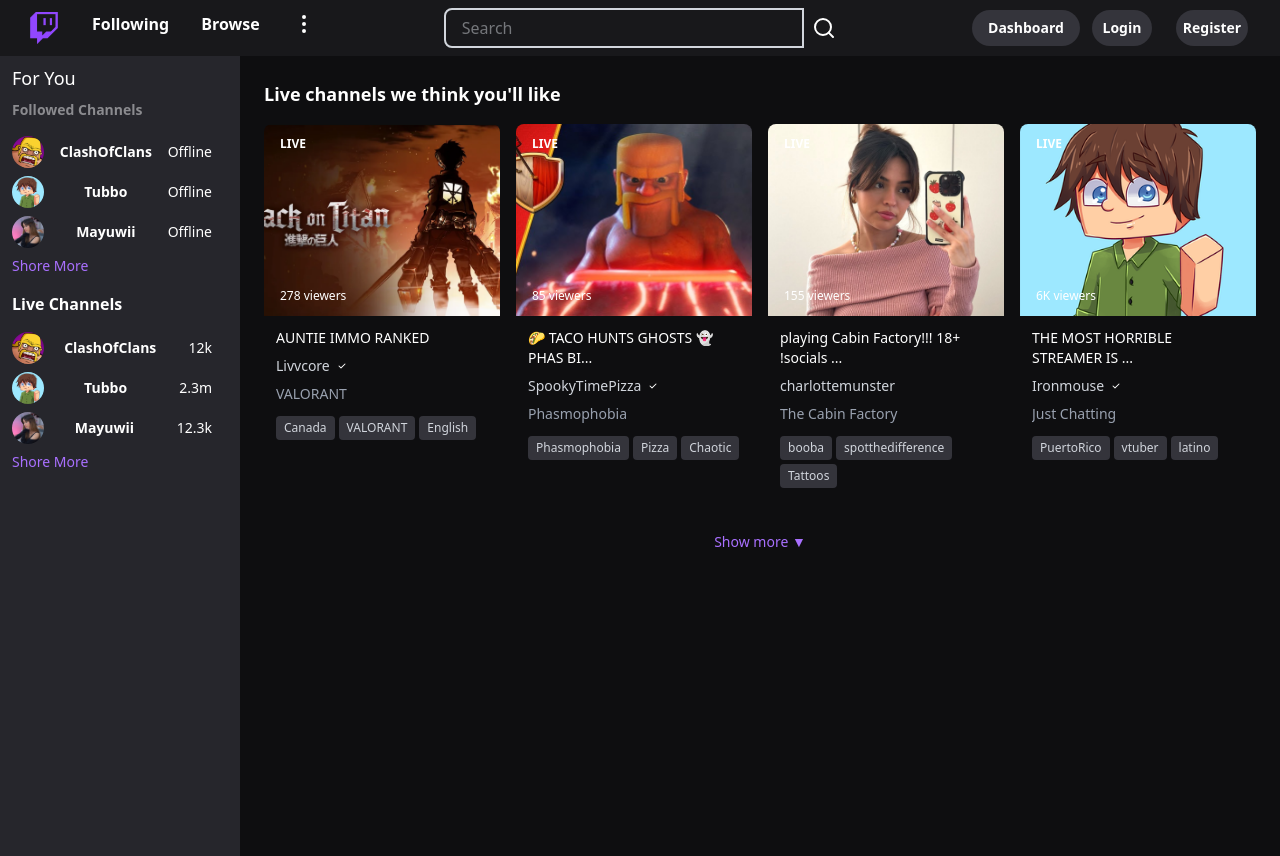
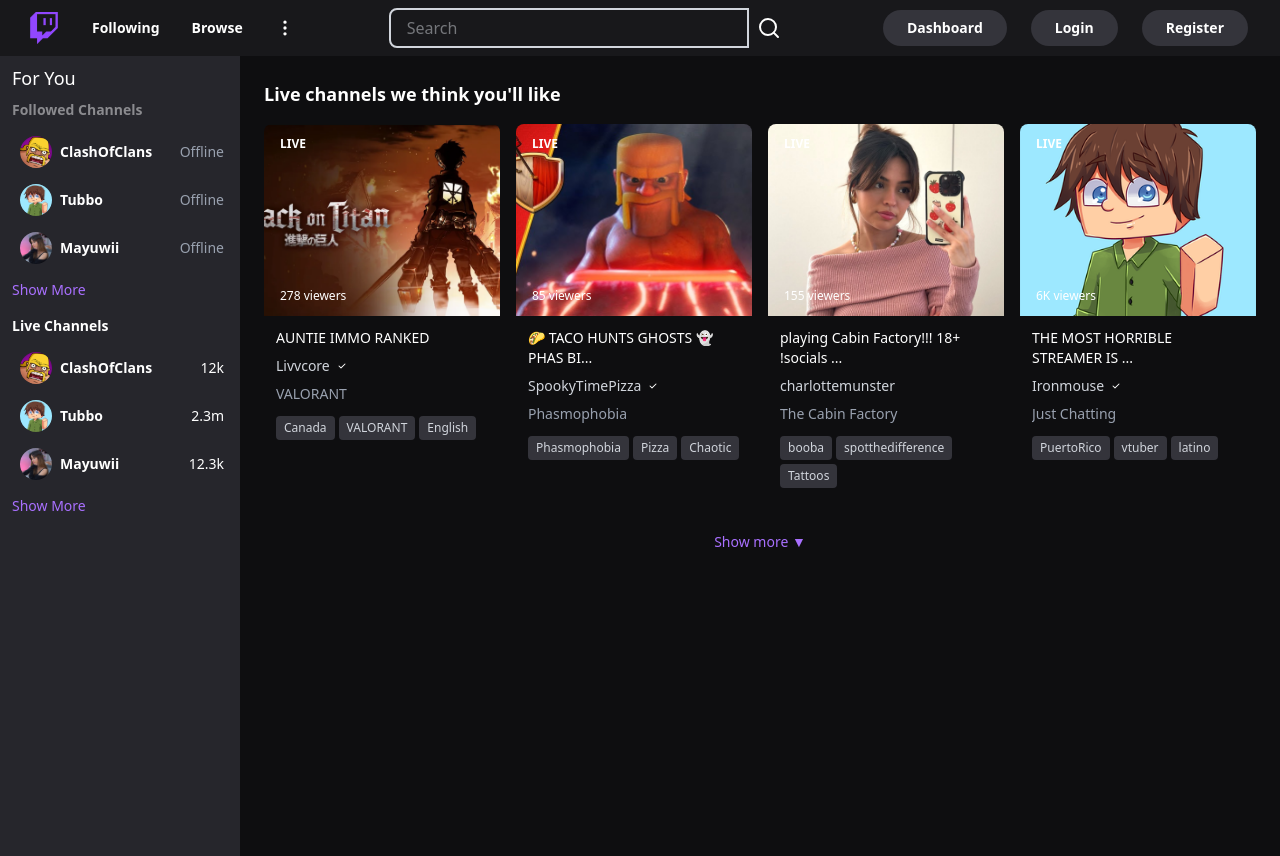
Before and after one commit to NaqibullahSarwari/Kickstream-Project, a Next.js app in the folder client/: page / in a window 1280 px wide. Built offline with nearby package versions, Linux system fonts and the light colour scheme.

Commit message:
Responsive Design...

```diff
--- a/client/components/ui/Dashboard.jsx
+++ b/client/components/ui/Dashboard.jsx
@@ -3,14 +3,13 @@
 
 const Dashboard = () => {
   return (
-    <div className="flex justify-around space-x-4 mr-3">
-      <div className="flex justify-center rounded-3xl">
-        <Link href="/dashboard">
-          <button className="text-white font-semibold text-sm bg-[#34343B] hover:bg-[#46464f] rounded-3xl h-9 w-27 ">
-            Dashboard
-          </button>
-        </Link>
-      </div>
+    <div className="flex justify-center">
+      <Link href="/dashboard">
+        <button className="text-white font-semibold text-xs sm:text-sm bg-[#34343B] hover:bg-[#46464f] rounded-3xl h-8 sm:h-9 px-3 sm:px-4 md:px-6 transition-colors">
+          <span className="hidden md:inline">Dashboard</span>
+          <span className="md:hidden">Dash</span>
+        </button>
+      </Link>
     </div>
   );
 };
--- a/client/components/ui/FollowedChannels.jsx
+++ b/client/components/ui/FollowedChannels.jsx
@@ -6,53 +6,62 @@
 import Image from "next/image"
 
 const FollowedChannels = () => {
+  const channels = [
+    {
+      id: 1,
+      logo: clashofclansLogo,
+      name: "ClashOfClans",
+      status: "Offline",
+      alt: "Clash of clans Logo"
+    },
+    {
+      id: 2,
+      logo: tubboLogo,
+      name: "Tubbo",
+      status: "Offline",
+      alt: "Tubbo Logo"
+    },
+    {
+      id: 3,
+      logo: mayuwiiLogo,
+      name: "Mayuwii",
+      status: "Offline",
+      alt: "Mayuwii Logo"
+    }
+  ];
+
   return (
-    <div className="">
+    <div className="pr-2">
       <div>
-        <h1 className="text-[#8B8B8F] font-semibold text-sm pb-3">
+        <h1 className="text-[#8B8B8F] font-semibold text-xs sm:text-sm pb-3">
           Followed Channels
         </h1>
       </div>
-      <div>
-        <div className="bg-[#26262C] h-10 w-50 flex justify-between items-center">
-          <div className="flex justify-start">
-            <Image
-              src={clashofclansLogo}
-              alt="Clash of clans Logo"
-              className="h-8 w-8 rounded-4xl"
-            />
+      <div className="space-y-2">
+        {channels.map((channel) => (
+          <div
+            key={channel.id}
+            className="bg-[#26262C] hover:bg-[#2f2f35] h-10 w-full flex justify-between items-center px-2 rounded cursor-pointer transition-colors"
+          >
+            <div className="flex justify-start flex-shrink-0">
+              <Image
+                src={channel.logo}
+                alt={channel.alt}
+                className="h-7 w-7 sm:h-8 sm:w-8 rounded-full"
+              />
+            </div>
+            <h1 className="text-white font-semibold text-xs sm:text-sm truncate px-2 flex-1 text-left">
+              {channel.name}
+            </h1>
+            <h1 className="text-gray-400 text-xs sm:text-sm flex-shrink-0">
+              {channel.status}
+            </h1>
           </div>
-          <h1 className="text-white font-semibold text-sm">ClashOfClans</h1>
-          <h1 className="text-white text-sm">Offline</h1>
-        </div>
+        ))}
       </div>
-      <div>
-        <div className="bg-[#26262C] h-10 w-50 flex justify-between items-center">
-          <div className="flex justify-start">
-            <Image
-              src={tubboLogo}
-              alt="Clash of clans Logo"
-              className="h-8 w-8 rounded-4xl"
-            />
-          </div>
-          <h1 className="text-white font-semibold text-sm">Tubbo</h1>
-          <h1 className="text-white text-sm">Offline</h1>
-        </div>
-      </div>
-      <div>
-        <div className="bg-[#26262C] h-10 w-50 flex justify-between items-center">
-          <div className="flex justify-start">
-            <Image
-              src={mayuwiiLogo}
-              alt="Clash of clans Logo"
-              className="h-8 w-8 rounded-4xl"
-            />
-          </div>
-          <h1 className="text-white font-semibold text-sm">Mayuwii</h1>
-          <h1 className="text-white text-sm">Offline</h1>
-        </div>
-      </div>
-      <h1 className="text-[#A970FF] pt-1 text-sm font-normal">Shore More</h1>
+      <h1 className="text-[#A970FF] hover:text-white pt-3 text-xs sm:text-sm font-normal cursor-pointer transition-colors">
+        Show More
+      </h1>
     </div>
   );
 };
--- a/client/components/ui/LeftSideBar.jsx
+++ b/client/components/ui/LeftSideBar.jsx
@@ -7,13 +7,17 @@
 
 const LeftSideBar = () => {
   return (
-    <div className="flex justify-between space-x-8 ml-3">
-      <Link href="/">
-        <Image alt="Twitch Icon" src={twitchIcon} className="h-8 w-8" />
+    <div className="flex justify-between items-center space-x-2 sm:space-x-4 md:space-x-8 ml-2 sm:ml-3">
+      <Link href="/" className="flex-shrink-0">
+        <Image alt="Twitch Icon" src={twitchIcon} className="h-7 w-7 sm:h-8 sm:w-8" />
       </Link>
-      <h1 className="text-white font-semibold text-md">Following</h1>
-      <h1 className="text-white font-semibold text-md">Browse</h1>
-      <MoreVertical className="text-white" />
+      <h1 className="text-white font-semibold text-xs sm:text-sm md:text-md hover:text-[#A970FF] transition-colors cursor-pointer hidden sm:block">
+        Following
+      </h1>
+      <h1 className="text-white font-semibold text-xs sm:text-sm md:text-md hover:text-[#A970FF] transition-colors cursor-pointer hidden md:block">
+        Browse
+      </h1>
+      <MoreVertical className="text-white cursor-pointer hover:text-[#A970FF] transition-colors flex-shrink-0" size={20} />
     </div>
   );
 };
--- a/client/components/ui/LiveChannels.jsx
+++ b/client/components/ui/LiveChannels.jsx
@@ -5,60 +5,61 @@
 import Image from "next/image";
 
 const LiveChannels = () => {
+  const channels = [
+    {
+      id: 1,
+      logo: clashofclansLogo,
+      name: "ClashOfClans",
+      viewers: "12k",
+      alt: "Clash of clans Logo"
+    },
+    {
+      id: 2,
+      logo: tubboLogo,
+      name: "Tubbo",
+      viewers: "2.3m",
+      alt: "Tubbo Logo"
+    },
+    {
+      id: 3,
+      logo: mayuwiiLogo,
+      name: "Mayuwii",
+      viewers: "12.3k",
+      alt: "Mayuwii Logo"
+    }
+  ];
+
   return (
-    <div>
-      <h1 className="text-white font-semibold text-md pt-4 pb-3">
+    <div className="pr-2">
+      <h1 className="text-white font-semibold text-sm sm:text-md pt-4 pb-3">
         Live Channels
       </h1>
-      <div>
-        <div className="bg-[#26262C] h-10 w-50 flex justify-between items-center">
-          <div className="flex justify-start">
-            <Image
-              src={clashofclansLogo}
-              alt="Clash of clans Logo"
-              className="h-8 w-8 rounded-4xl"
-            />
+      <div className="space-y-2">
+        {channels.map((channel) => (
+          <div
+            key={channel.id}
+            className="bg-[#26262C] hover:bg-[#2f2f35] h-10 w-full flex justify-between items-center px-2 rounded cursor-pointer transition-colors"
+          >
+            <div className="flex justify-start flex-shrink-0">
+              <Image
+                src={channel.logo}
+                alt={channel.alt}
+                className="h-7 w-7 sm:h-8 sm:w-8 rounded-full"
+              />
+            </div>
+            <h1 className="text-white font-semibold text-xs sm:text-sm truncate px-2 flex-1 text-left">
+              {channel.name}
+            </h1>
+            <div className="flex justify-center items-center flex-shrink-0">
+              <div className="w-1.5 h-1.5 sm:w-2 sm:h-2 bg-red-500 rounded-full mr-1"></div>
+              <h1 className="text-white text-xs sm:text-sm">{channel.viewers}</h1>
+            </div>
           </div>
-          <h1 className="text-white font-semibold text-sm">ClashOfClans</h1>
-          <div className="flex justify-center items-center">
-            <div className="w-2 h-2 bg-red-500 rounded-full mr-1"></div>
-            <h1 className="text-white text-sm">12k</h1>
-          </div>
-        </div>
+        ))}
       </div>
-      <div>
-        <div className="bg-[#26262C] h-10 w-50 flex justify-between items-center">
-          <div className="flex justify-start">
-            <Image
-              src={tubboLogo}
-              alt="Clash of clans Logo"
-              className="h-8 w-8 rounded-4xl"
-            />
-          </div>
-          <h1 className="text-white font-semibold text-sm">Tubbo</h1>
-          <div className="flex justify-center items-center">
-            <div className="w-2 h-2 bg-red-500 rounded-full mr-1"></div>
-            <h1 className="text-white text-sm">2.3m</h1>
-          </div>
-        </div>
-      </div>
-      <div>
-        <div className="bg-[#26262C] h-10 w-50 flex justify-between items-center">
-          <div className="flex justify-start">
-            <Image
-              src={mayuwiiLogo}
-              alt="Clash of clans Logo"
-              className="h-8 w-8 rounded-4xl"
-            />
-          </div>
-          <h1 className="text-white font-semibold text-sm">Mayuwii</h1>
-          <div className="flex justify-center items-center">
-            <div className="w-2 h-2 bg-red-500 rounded-full mr-1"></div>
-            <h1 className="text-white text-sm">12.3k</h1>
-          </div>
-        </div>
-      </div>
-      <h1 className="text-[#A970FF] pt-1 text-sm font-normal">Shore More</h1>
+      <h1 className="text-[#A970FF] hover:text-white pt-3 text-xs sm:text-sm font-normal cursor-pointer transition-colors">
+        Show More
+      </h1>
     </div>
   );
 };
--- a/client/components/ui/Login.jsx
+++ b/client/components/ui/Login.jsx
@@ -2,8 +2,8 @@
 
 const Login = () => {
   return (
-    <div className="flex justify-center items-center bg-[#34343B] hover:bg-[#414149] h-9 w-15 rounded-3xl">
-      <button className="text-white font-semibold text-sm bg-[#34343B] hover:bg-[#46464f] rounded-3xl h-9 w-27">
+    <div className="flex justify-center items-center">
+      <button className="text-white font-semibold text-xs sm:text-sm bg-[#34343B] hover:bg-[#46464f] rounded-3xl h-8 sm:h-9 px-4 sm:px-5 md:px-6 transition-colors">
         Login
       </button>
     </div>
--- a/client/components/ui/Register.jsx
+++ b/client/components/ui/Register.jsx
@@ -2,9 +2,10 @@
 
 const Register = () => {
   return (
-    <div className="flex justify-center items-center bg-[#34343B] hover:bg-[#414149] h-9 w-18 rounded-3xl">
-      <button className="text-white font-semibold text-sm bg-[#34343B] hover:bg-[#46464f] rounded-3xl h-9 w-27">
-        Register
+    <div className="flex justify-center items-center">
+      <button className="text-white font-semibold text-xs sm:text-sm bg-[#34343B] hover:bg-[#46464f] rounded-3xl h-8 sm:h-9 px-3 sm:px-4 md:px-6 transition-colors">
+        <span className="hidden sm:inline">Register</span>
+        <span className="sm:hidden">Sign Up</span>
       </button>
     </div>
   );
--- a/client/components/ui/RightSideBar.jsx
+++ b/client/components/ui/RightSideBar.jsx
@@ -7,7 +7,7 @@
 const RightSideBar = () => {
   return (
     <>
-      <div className="flex justify-center items-center space-x-6 mr-4">
+      <div className="flex justify-center items-center space-x-2 sm:space-x-4 md:space-x-6 mr-2 sm:mr-4">
         <Dashboard />
         <Login />
         <Register />
```
